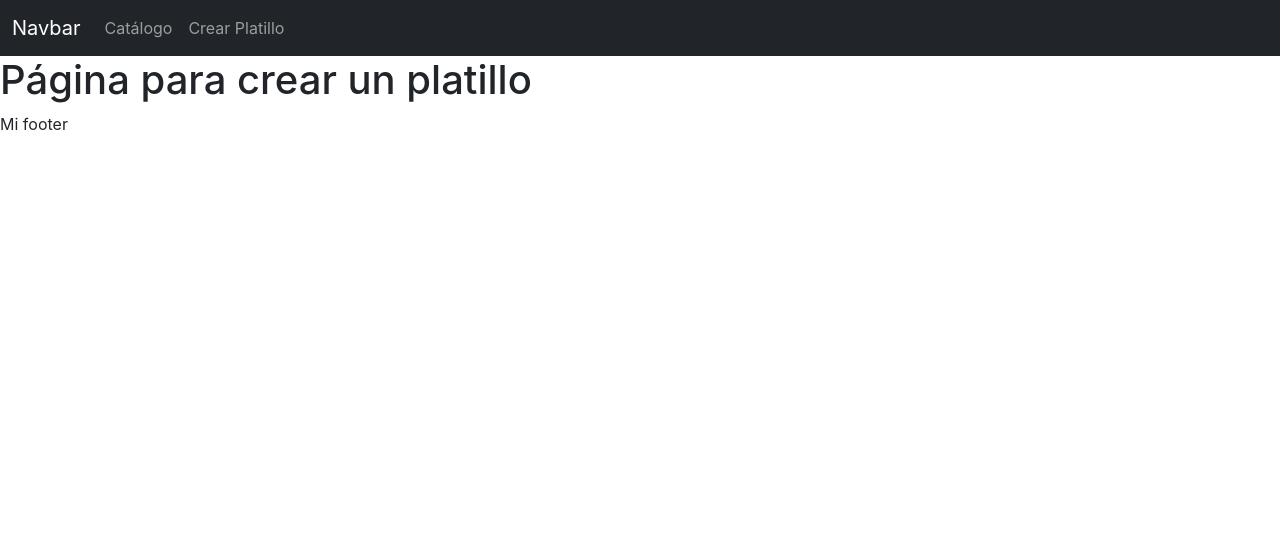
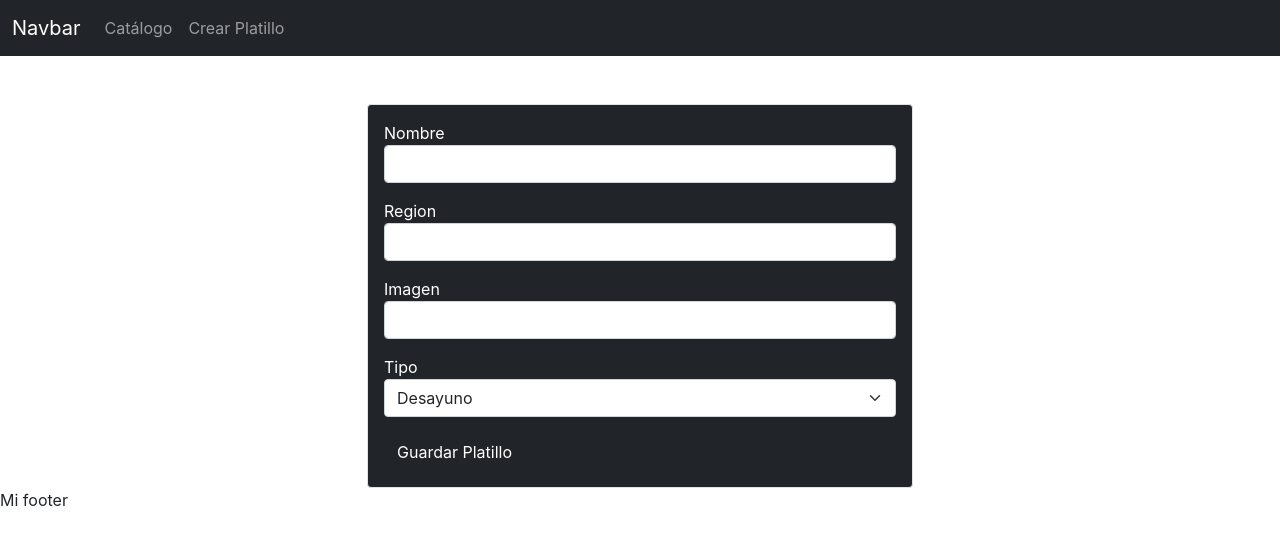
Before and after one commit to Israel2709/comidApp, a React (Create React App) app: page /create in a window 1280 px wide. Shown: the top 544 px of the page. Built offline with nearby package versions, Linux system fonts and the light colour scheme; sample sign-in values are in the browser's storage.

Commit message:
full app

```diff
--- a/src/App.js
+++ b/src/App.js
@@ -22,30 +22,25 @@ function App () {
     let property = event.target.name
     setDishData({ ...dishData, [property]: value })
   }
-
   const editDishHandler = event => {
     let value = event.target.value
     let property = event.target.name
     setEditedDish({ ...editedDish, [property]: value })
   }
-
   const saveDish = async () => {
     console.log('salvando nuevo')
     let saveResponse = await api.saveDish(dishData)
     let data = await api.getAllDishes()
     setDishes(data)
   }
-
   const logIn = () => {
     alert('Sesión iniciada con éxito')
     setIsLogged(!isLogged)
   }
-
   const logOut = () => {
     alert('Cerrando sesión')
     setIsLogged(!isLogged)
   }
-
   const editDish = event => {
     let dishId = event.target.dataset.dishId
     console.log('editar platillo')
@@ -53,7 +48,6 @@ function App () {
     setIsEditing(true)
     console.log(dishId)
   }
-
   const saveEditedDish = async () => {
     console.log('salvando editado')
     console.log(editedDish)
@@ -94,11 +88,13 @@ function App () {
           </div>
         </div>
       </nav>
-      <Routes>
-        <Route path='/' element={<Catalog />} />
-        <Route path='create' element={<Create />} />
-        <Route path='dish-detail/:id' element={<DishDetail />} />
-      </Routes>
+      <div className='pt-5'>
+        <Routes>
+          <Route path='/' element={<Catalog />} />
+          <Route path='create' element={<Create />} />
+          <Route path='dish-detail/:id' element={<DishDetail />} />
+        </Routes>
+      </div>
       <footer>Mi footer</footer>
     </div>
   )
--- a/src/Pages/Catalog/index.js
+++ b/src/Pages/Catalog/index.js
@@ -1,4 +1,5 @@
 import { useState, useEffect } from 'react'
+import { Link, Outlet } from 'react-router-dom'
 import api from '../../lib/api'
 import DishCard from '../../Components/DishCard'
 
@@ -13,7 +14,8 @@ const Catalog = () => {
   return (
     <div className='container'>
       <div className='row'>
-        {Object.keys(dishes).map(key => {
+        {dishes &&
+          Object.keys(dishes).map(key => {
             return (
               <DishCard
                 key={key}
@@ -22,6 +24,13 @@ const Catalog = () => {
               />
             )
           })}
+        {!dishes && (
+          <div className='alert alert-warning' role='alert'>
+            Los koders borraron todos los platillos, prueba a crear uno nuevo en
+            <Link to='/create'> nuestra app!</Link>
+          </div>
+        )}
+        <Outlet />
       </div>
     </div>
   )
--- a/src/Pages/Create/index.js
+++ b/src/Pages/Create/index.js
@@ -1,5 +1,97 @@
+import { useEffect, useState } from 'react'
+import api from '../../lib/api'
+import { useNavigate } from 'react-router-dom'
+
 const Create = () => {
-  return <h1>Página para crear un platillo</h1>
+  const navigate = useNavigate()
+  const typeOptions = [
+    {
+      label: 'Desayuno',
+      value: 'breakfast'
+    },
+    {
+      label: 'Comida',
+      value: 'meal'
+    },
+    {
+      label: 'Cena',
+      value: 'dinner'
+    }
+  ]
+  const [newDish, setNewDish] = useState({})
+
+  const formHandler = event => {
+    const value = event.target.value
+    const property = event.target.name
+    setNewDish({ ...newDish, [property]: value })
+  }
+
+  const saveHandler = async () => {
+    const result = await api.saveDish(newDish)
+    navigate('/catalog')
+    console.log(result)
+  }
+
+  useEffect(() => {
+    const token = localStorage.getItem('userToken')
+    !token && navigate('/login')
+  })
+  return (
+    <div className='container'>
+      <div className='row'>
+        <div className='col-12 col-md-6 offset-md-3'>
+          <form action='' className='bg-dark text-white p-3 border rounded'>
+            <div className='form-group mb-3'>
+              <label htmlFor=''>Nombre</label>
+              <input
+                type='text'
+                className='form-control'
+                name='name'
+                onChange={formHandler}
+              />
+            </div>
+            <div className='form-group mb-3'>
+              <label htmlFor=''>Region</label>
+              <input
+                type='text'
+                className='form-control'
+                name='region'
+                onChange={formHandler}
+              />
+            </div>
+            <div className='form-group mb-3'>
+              <label htmlFor=''>Imagen</label>
+              <input
+                type='text'
+                className='form-control'
+                name='picture'
+                onChange={formHandler}
+              />
+            </div>
+            <div className='form-group mb-3'>
+              <label htmlFor=''>Tipo</label>
+              <select
+                class='form-select'
+                aria-label='Default select example'
+                onChange={formHandler}
+              >
+                {typeOptions.map(option => (
+                  <option value={option.value}>{option.label}</option>
+                ))}
+              </select>
+            </div>
+            <button
+              type='button'
+              className='btn btn-dark'
+              onClick={saveHandler}
+            >
+              Guardar Platillo
+            </button>
+          </form>
+        </div>
+      </div>
+    </div>
+  )
 }
 
 export default Create
--- a/src/Pages/DishDetail/index.js
+++ b/src/Pages/DishDetail/index.js
@@ -1,18 +1,21 @@
 import { useState, useEffect } from 'react'
-import { useParams } from 'react-router-dom'
+import { useParams, useNavigate } from 'react-router-dom'
 
 const DishDetail = () => {
   const [selectedDish, setSelectedDish] = useState({})
   const { id } = useParams()
-
+  const navigate = useNavigate()
   useEffect(async () => {
     let result = await fetch(
       `https://react-crud-15g-default-rtdb.firebaseio.com/dishes/${id}.json`
     )
     setSelectedDish(await result.json())
+    /*setTimeout(() => {
+      navigate('/login')
+    }, 3000)*/
   }, [])
   console.log(id)
-  return <h1>{selectedDish.name}</h1>
+  return <h1>detalle:{selectedDish.name}</h1>
 }
 
 export default DishDetail
```
Also changed, not shown: src/Pages/Login/index.js (added, +34 -0 lines), 1 other file (tests, documents, lock files or other folders). Lines whose indentation alone changed are shown as unchanged.
